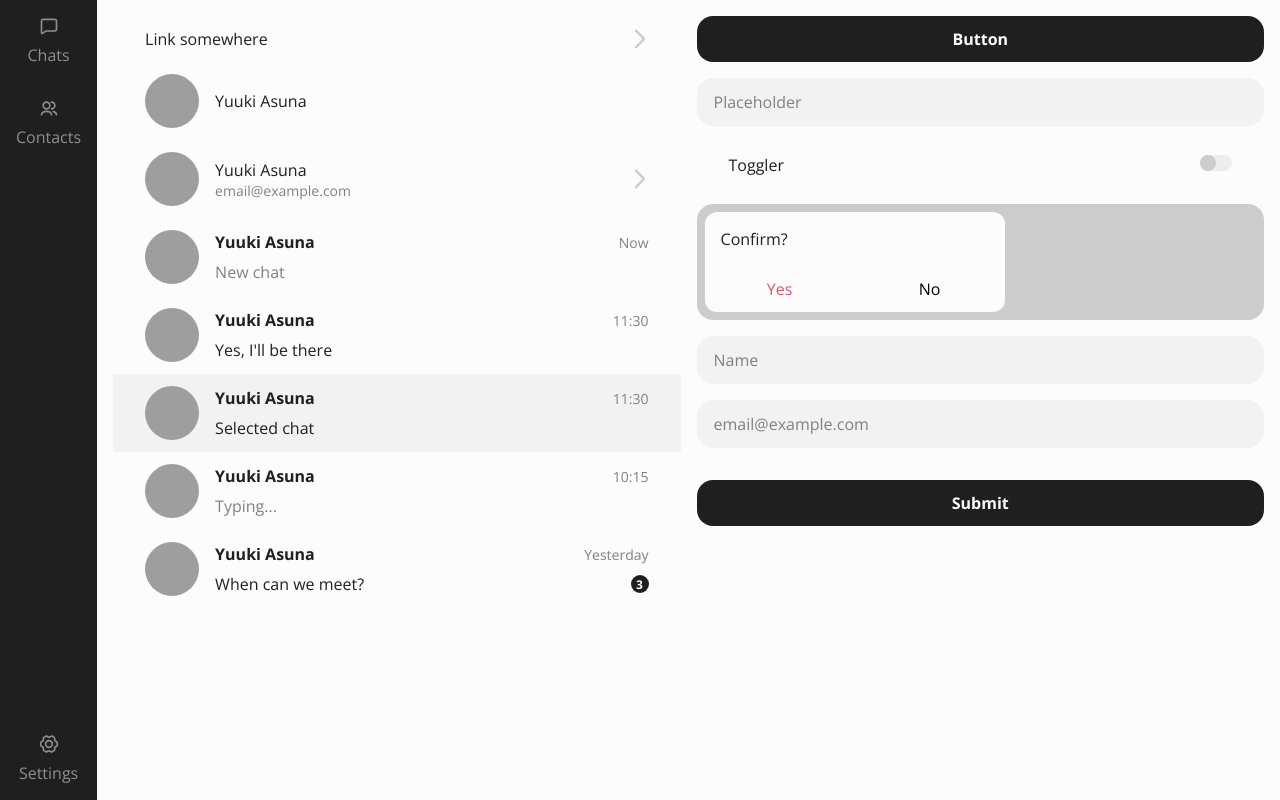
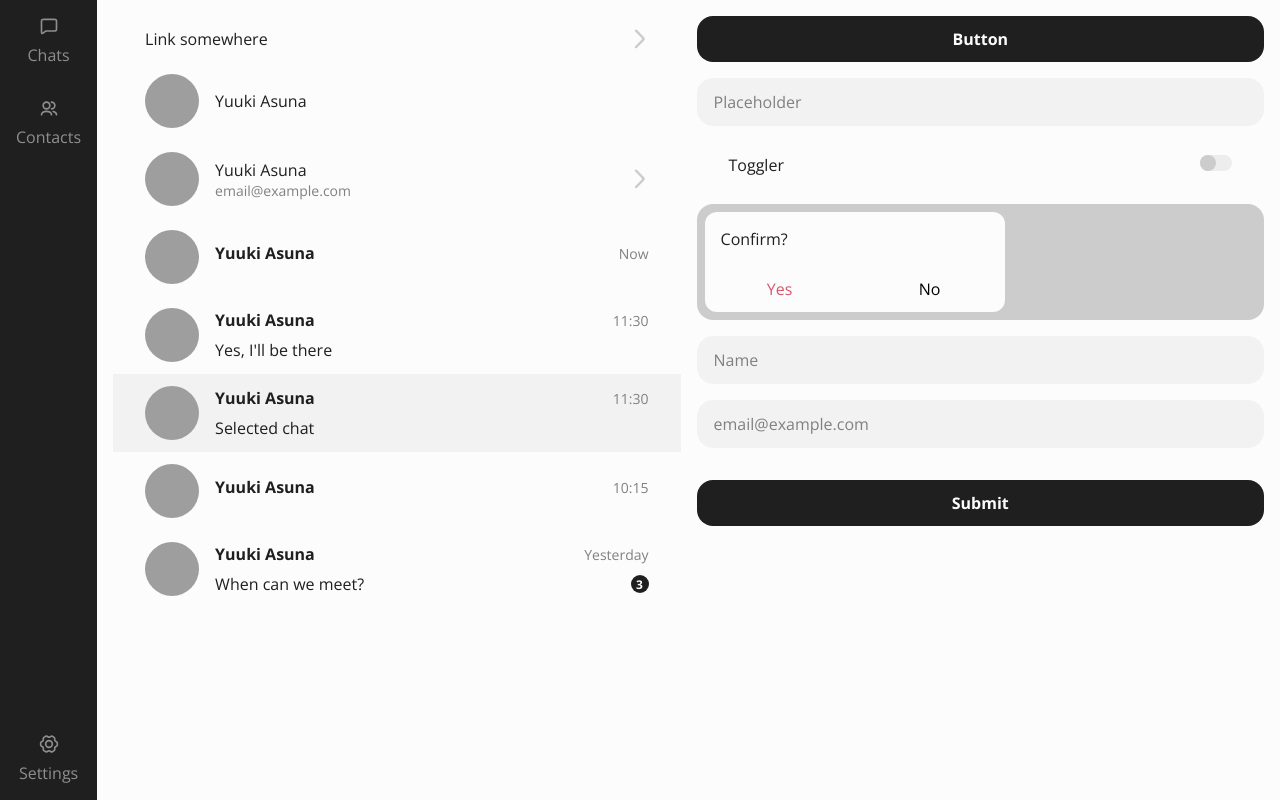
Before and after one commit to asxnah/chat-app, a React (Vite) app: page / in a window 1280 px wide. Built offline with nearby package versions, Linux system fonts and the light colour scheme; grey boxes are pictures that could not be loaded.

Commit message:
fix: component to work fine for chats

```diff
--- a/src/components/UserInfo/UserInfo.tsx
+++ b/src/components/UserInfo/UserInfo.tsx
@@ -7,10 +7,9 @@ type UserInfoProps = {
   id?: string;
   name: string;
   avatar?: string;
-  content?: string;
-  status?: 'Typing...' | 'New chat' | 'Idle';
+  content?: 'Typing...' | 'New chat' | string;
   date?: string;
-  counter?: number;
+  counter?: number | null;
   selected?: boolean;
   onClick?: (e: MouseEvent) => void;
 };
@@ -21,14 +20,13 @@ export const UserInfo = ({
   name,
   avatar,
   content,
-  status = 'Idle',
   date,
-  counter,
+  counter = null,
   selected,
   onClick,
 }: UserInfoProps) => {
   return (
-    <article
+    <div
       className={`${s.userInfo} ${s[type]} ${selected && s.selected}`}
       onClick={onClick}
       tabIndex={0}
@@ -42,9 +40,16 @@ export const UserInfo = ({
             {type === 'message' && <small>{date}</small>}
           </div>
           <div className={s.container}>
-            {content && <p>{content}</p>}
-            {status !== 'Idle' && <p className={s.status}>{status}</p>}
-            {counter && (
+            {content && (
+              <p
+                className={
+                  ['Typing...', 'New chat'].includes(content) ? s.status : ''
+                }
+              >
+                {content}
+              </p>
+            )}
+            {counter !== null && (
               <div className={s.counter}>
                 <span>{counter}</span>
               </div>
@@ -53,6 +58,6 @@ export const UserInfo = ({
         </div>
       </div>
       {(type === 'profile' || type === 'link') && <ChevronRight />}
-    </article>
+    </div>
   );
 };
```
